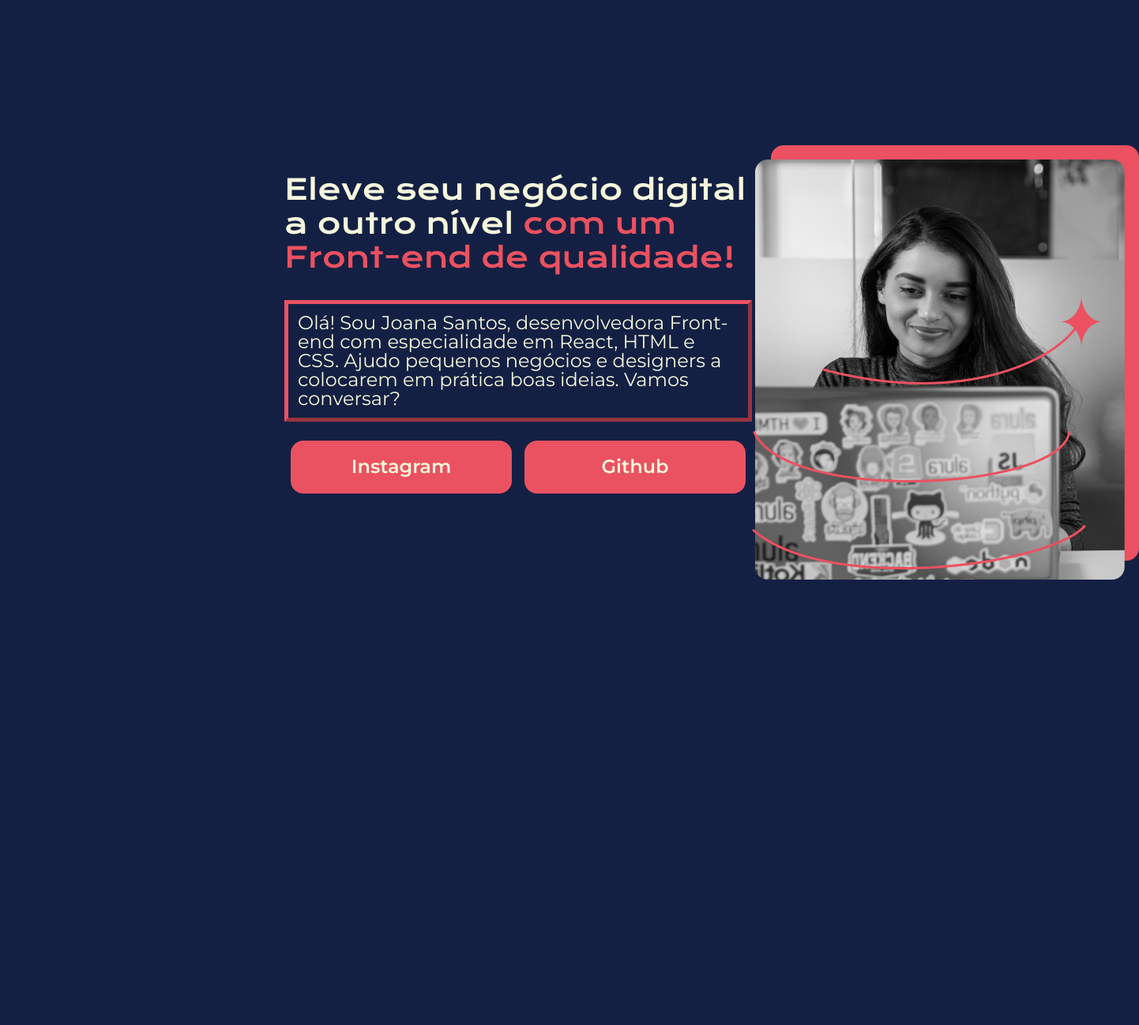
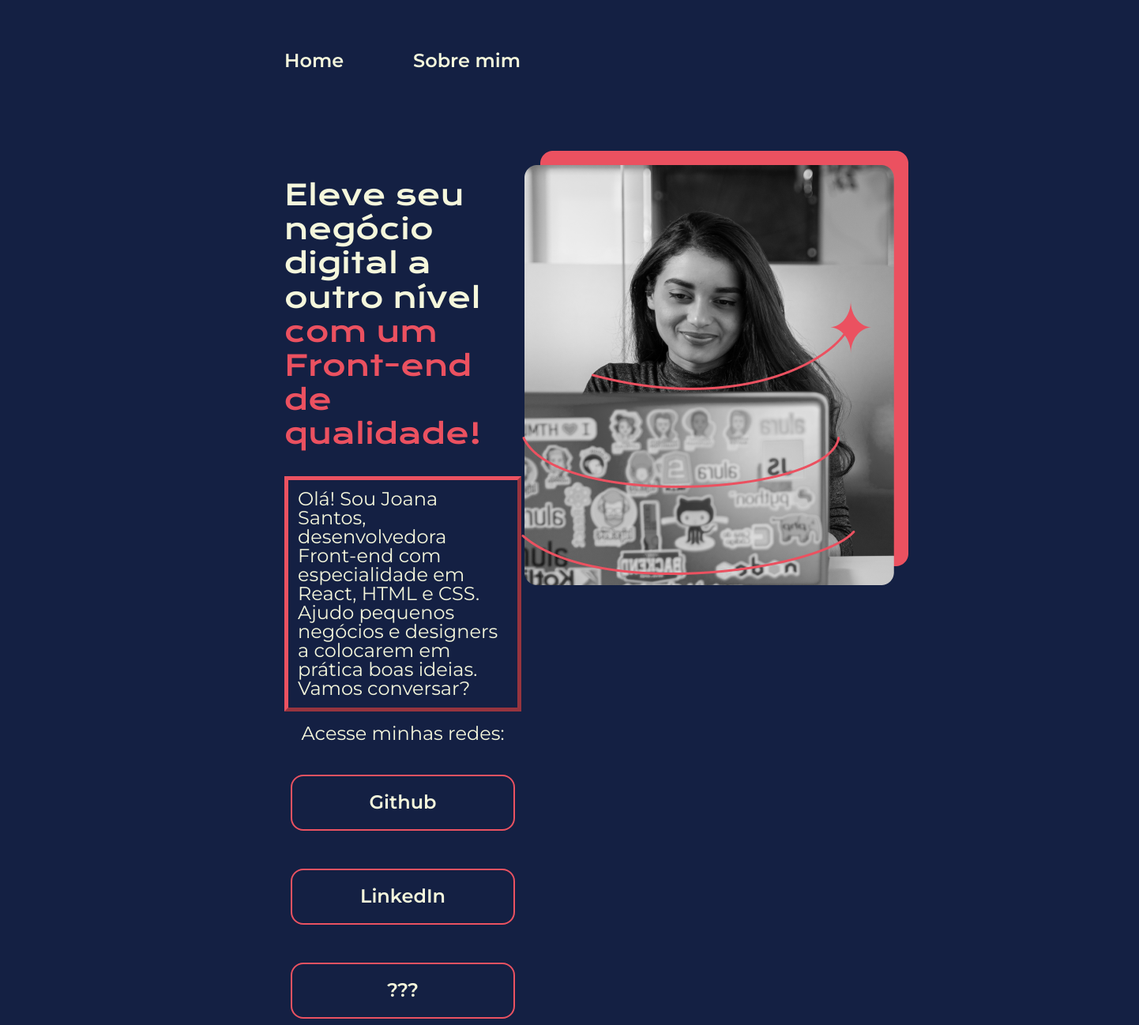
Before and after one commit to diogomnx/htmlcss-alura, a plain HTML site: page index.html in a window 1280 px wide. Shown: the whole page at 79% size, 1442 px wide, since content can reach past the window. Before the commit the page ends 984 px from the top, so only its background shows below. Drawn offline with nearby package versions, Linux system fonts and the light colour scheme.

Commit message:
novas coisas

```diff
--- a/index.html
+++ b/index.html
@@ -8,7 +8,10 @@
     <link rel="stylesheet" href="style.css" />
   </head>
   <body>
-    <header></header>
+    <header class="cabecalho">
+      <div>Home</div>
+      <div>Sobre mim</div>
+    </header>
     <main class="apresentacao">
       <section class="apresentacao__caixatexto">
         <h1 class="apresentacao__caixatexto__titulo">
@@ -23,15 +26,21 @@
           designers a colocarem em prática boas ideias. Vamos conversar?
         </p>
         <div class="apresentacao__links">
+          <h2 class="apresentacao__links_acesse">Acesse minhas redes:</h2>
           <a
             class="apresentacao__links__link"
-            href="https://www.instagram.com/diogomn_/"
-            >Instagram</a
+            href="https://github.com/diogomnx"
+            >Github</a
           >
           <a
             class="apresentacao__links__link"
             href="https://github.com/diogomnx"
-            >Github</a
+            >LinkedIn</a
+          >
+          <a
+            class="apresentacao__links__link"
+            href="https://github.com/diogomnx"
+            >???</a
           >
         </div>
       </section>
--- a/style.css
+++ b/style.css
@@ -7,8 +7,20 @@ body {
   color: #f5f7dc;
 }
 
+.cabecalho {
+  display: flex;
+  justify-content: space-between;
+  flex-direction: row;
+  font-family: "Montserrat";
+  font-size: 24px;
+  height: 29px;
+  font-weight: 600;
+  width: 299px;
+  padding: 65px 360px;
+}
+
 .apresentacao {
-  margin: 184px 360px;
+  margin: 32px 360px;
   display: flex;
   justify-content: space-between;
   align-items: center;
@@ -42,18 +54,21 @@ p {
   padding: 12px;
   border: 5px outset #eb5261;
   margin-bottom: 16px;
+  font-weight: 400;
 }
 
 .apresentacao__links {
   display: flex;
   justify-content: space-between;
+  flex-direction: column;
   font-family: "Montserrat";
   font-size: 24px;
+  align-items: center;
+  gap: 32px;
 }
 
 .apresentacao__links a {
-  background-color: #eb5261;
-  border: 0 solid;
+  border: 2px solid #eb5261;
   color: #f5f7dc;
   cursor: pointer;
   width: 280px;
```
